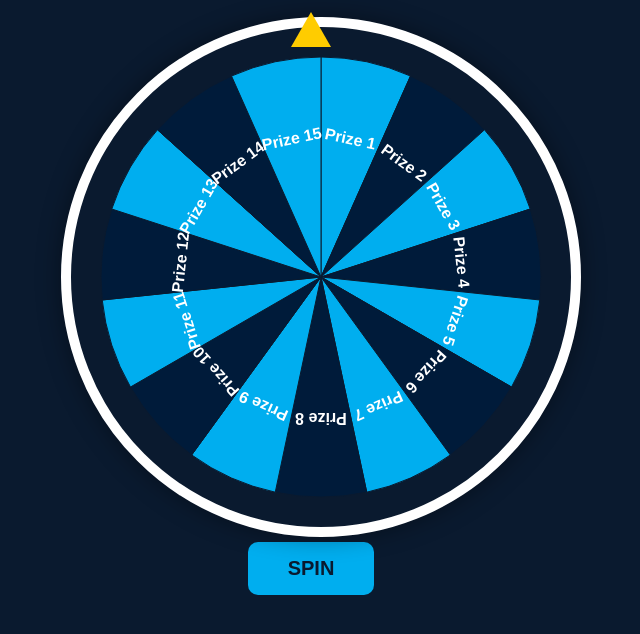
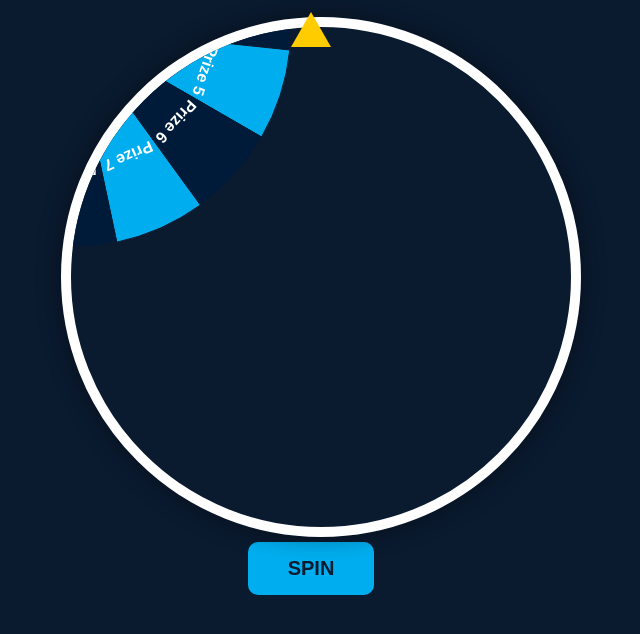
Before and after one commit to paulmottershead/Nexus-spin-wheel, a plain HTML site: page index.html in a window 1280 px wide. Shown: the part 106-740 px from the top of the page, without its empty margins (329-969 px from the left). Drawn offline with Linux system fonts and the light colour scheme.

Commit message:
Update index.html

```diff
--- a/index.html
+++ b/index.html
@@ -75,7 +75,7 @@
 <div id="wheelContainer">
     <div id="pointer"></div>
     <svg id="wheel" width="500" height="500" viewBox="0 0 500 500">
-        <g id="wheelGroup" transform="translate(250,250)"></g>
+        <g id="wheelGroup"></g>
     </svg>
 </div>
 
```
